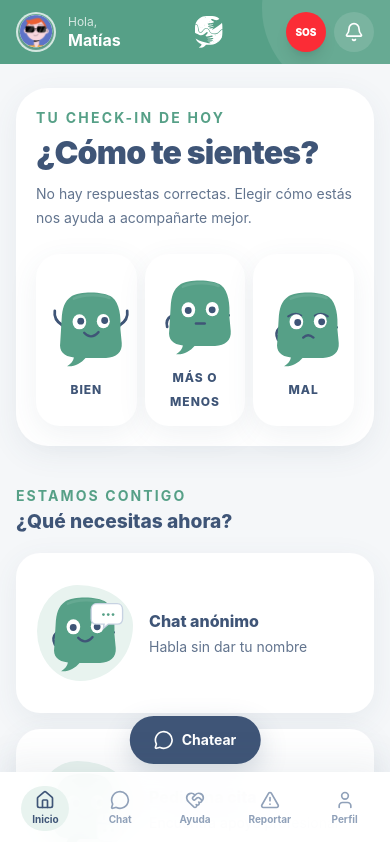
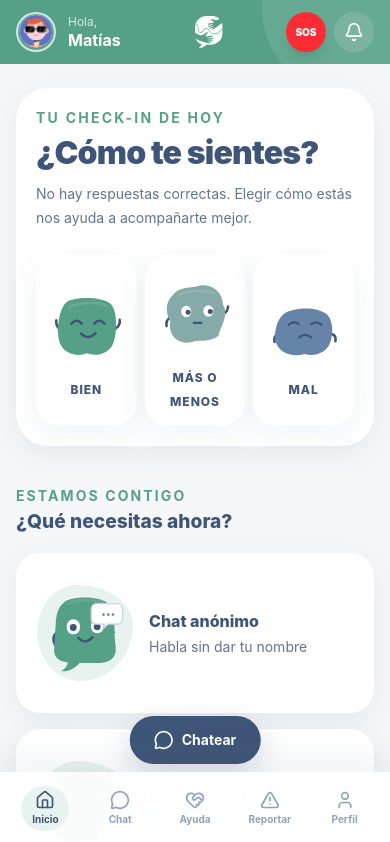
Before and after one commit to leandrodesignux-ux/ABLA-APP, a React (Vite) app: page /home in a window 390 px wide. Shown: the top 842 px of the page. Built offline with nearby package versions, Linux system fonts and the light colour scheme.

Commit message:
feat: redesign emotional check-in and responsive hero

```diff
--- a/src/components/mood/MoodShape.jsx
+++ b/src/components/mood/MoodShape.jsx
@@ -26,7 +26,11 @@ export default function MoodShape({ mood = 'mas_o_menos', size = 'md', selected
     idle: { y: 0, x: 0, rotate: 0, scale: 1 },
     hover: reducedMotion ? {} : key === 'bien' ? { y: -4, scale: 1.035 } : key === 'mal' ? { scaleY: .985, y: 1 } : { x: 3, rotate: 1.5 },
     tap: reducedMotion ? {} : { scale: .97 },
-    selected: reducedMotion ? {} : { scale: 1.035 },
+    selected: reducedMotion ? {} : key === 'bien'
+      ? { y: [0, -5, 0], scale: [1, 1.055, 1.035], transition: { duration: .72 } }
+      : key === 'mal'
+        ? { scaleX: [1, 1.012, 1], scaleY: [1, .985, 1], y: [0, 2, 0], transition: { duration: 2.4, repeat: Infinity } }
+        : { x: [0, 4, -2, 0], rotate: [0, 1.5, -1, 0], transition: { duration: .9 } },
   }
 
   return <motion.svg viewBox="0 0 120 120" width={dimension} height={dimension} className={className} role={label ? 'img' : undefined} aria-label={label} aria-hidden={label ? undefined : true} {...states}>
--- a/src/pages/Home.jsx
+++ b/src/pages/Home.jsx
@@ -6,13 +6,14 @@ import IllustratedActionCard from '../components/IllustratedActionCard.jsx'
 import PageTransition from '../components/PageTransition.jsx'
 import SvgImage from '../components/SvgImage.jsx'
 import AblaCompanion from '../components/companion/AblaCompanion.jsx'
+import MoodShape from '../components/mood/MoodShape.jsx'
 import { useAppContext } from '../context/AppContext.jsx'
 import { ablaMotion, motionIfAllowed } from '../design/motion.js'
 
 const moodConfig = {
-  BIEN: { label: 'Bien', mood: 'happy', personality: 'motivating', pose: 'celebrating', gaze: 'up', decorations: 'energy', reaction: 'celebrate', tint: 'bg-[#E4F3ED]', message: '¡Qué bueno saberlo! Guarda un poquito de esa energía para hoy.' },
-  'MAS O MENOS': { label: 'Más o menos', mood: 'neutral', personality: 'curious', pose: 'thinking', gaze: 'left', decorations: 'question', reaction: 'think', tint: 'bg-[#EEF1F6]', message: 'Está bien sentirse así. Estamos aquí si necesitas ordenar lo que pasa.' },
-  MAL: { label: 'Mal', mood: 'worried', personality: 'empathetic', pose: 'listening', gaze: 'center', decorations: 'none', reaction: 'concern', tint: 'bg-[#FDEDEC]', message: 'Gracias por contarlo. No tienes que atravesar esto a solas.' },
+  BIEN: { label: 'Bien', moodKey: 'bien', personality: 'motivating', reaction: 'celebrate', tint: 'bg-[#E4F3ED]', message: '¡Qué bueno saberlo! Guarda un poquito de esa energía para hoy.', heroCopy: 'Me alegra acompañarte en este buen momento.' },
+  'MAS O MENOS': { label: 'Más o menos', moodKey: 'mas_o_menos', personality: 'curious', reaction: 'think', tint: 'bg-[#EEF1F6]', message: 'Está bien sentirse así. Estamos aquí si necesitas ordenar lo que pasa.', heroCopy: 'Podemos mirar juntos lo que necesitas ahora.' },
+  MAL: { label: 'Mal', moodKey: 'mal', personality: 'empathetic', reaction: 'concern', tint: 'bg-[#FDEDEC]', message: 'Gracias por contarlo. No tienes que atravesar esto a solas.', heroCopy: 'Estoy aquí para escucharte, sin apuro y sin juzgar.' },
 }
 
 const quickActions = [
@@ -27,9 +28,9 @@ function EmotionOption({ value, selected, onSelect }) {
   const reducedMotion = useReducedMotion()
   const config = moodConfig[value]
   return (
-    <motion.button type="button" onClick={() => onSelect(value)} whileTap={motionIfAllowed(reducedMotion, ablaMotion.press)} animate={selected && !reducedMotion ? { y: [0, -3, 0] } : {}} className={`group relative min-h-36 overflow-hidden rounded-abla-card border-2 p-3 text-center transition-all focus-visible:outline-none focus-visible:ring-3 focus-visible:ring-abla-green/30 md:min-h-44 md:p-5 ${selected ? `${config.tint} border-abla-green shadow-abla-float` : 'border-transparent bg-white shadow-abla-card hover:border-abla-green/25'}`} aria-pressed={selected} aria-label={`Me siento ${config.label}`}>
+    <motion.button type="button" onClick={() => onSelect(value)} whileTap={motionIfAllowed(reducedMotion, ablaMotion.press)} className={`group relative min-h-36 overflow-hidden rounded-abla-card border-2 p-3 text-center transition-all focus-visible:outline-none focus-visible:ring-3 focus-visible:ring-abla-green/30 md:min-h-44 md:p-5 ${selected ? `${config.tint} border-abla-green shadow-abla-float` : 'border-transparent bg-white shadow-abla-card hover:border-abla-green/25'}`} aria-pressed={selected} aria-label={`Me siento ${config.label}`}>
       {selected && <div className="pointer-events-none absolute inset-0" aria-hidden="true"><motion.span initial={{ scale: 0 }} animate={{ scale: 1 }} className="absolute right-3 top-4 h-2.5 w-2.5 rounded-full bg-abla-green/30" /><motion.span initial={{ scale: 0 }} animate={{ scale: 1 }} transition={{ delay: .08 }} className="absolute bottom-8 left-4 h-3 w-3 rotate-45 rounded-sm bg-abla-blue/15" /></div>}
-      <div className="relative mx-auto grid h-24 place-items-center md:h-28"><AblaCompanion personality={config.personality} mood={config.mood} pose={config.pose} gaze={config.gaze} decorations={config.decorations} interactive size="md" animate={selected} label={`ABLA se siente ${config.label}`} /></div>
+      <div className="relative mx-auto grid h-24 place-items-center md:h-28"><MoodShape mood={config.moodKey} interactive selected={selected} size="md" /></div>
       <span className="relative text-xs font-extrabold uppercase tracking-[.08em] text-abla-blue md:text-sm">{config.label}</span>
     </motion.button>
   )
@@ -65,8 +66,8 @@ export default function Home() {
 
             <div className="relative hidden min-h-[470px] overflow-hidden rounded-abla-panel bg-abla-blue-soft p-8 lg:grid lg:place-items-center">
               <div className="absolute left-8 top-8 h-12 w-24 rounded-full bg-white/70" /><div className="absolute bottom-10 right-8 h-20 w-20 rounded-abla-blob bg-abla-green/15" />
-              <motion.div animate={motionIfAllowed(reducedMotion, ablaMotion.float)}><AblaCompanion personality={activeMood?.personality || 'friendly'} reaction={activeMood?.reaction} size="hero" label="Compañero emocional ABLA" /></motion.div>
-              <div className="absolute bottom-9 left-9 right-9 text-center"><p className="text-lg font-extrabold text-abla-blue">Tu espacio también puede empezar con una emoción.</p></div>
+              <motion.div key={moodHoy || 'idle'} animate={motionIfAllowed(reducedMotion, ablaMotion.float)}><AblaCompanion personality={activeMood?.personality || 'friendly'} reaction={activeMood?.reaction} size="hero" label="Compañero emocional ABLA" /></motion.div>
+              <div className="absolute bottom-9 left-9 right-9 text-center"><p className="text-lg font-extrabold text-abla-blue">{activeMood?.heroCopy || 'Tu espacio también puede empezar con una emoción.'}</p></div>
             </div>
           </section>
 
```
